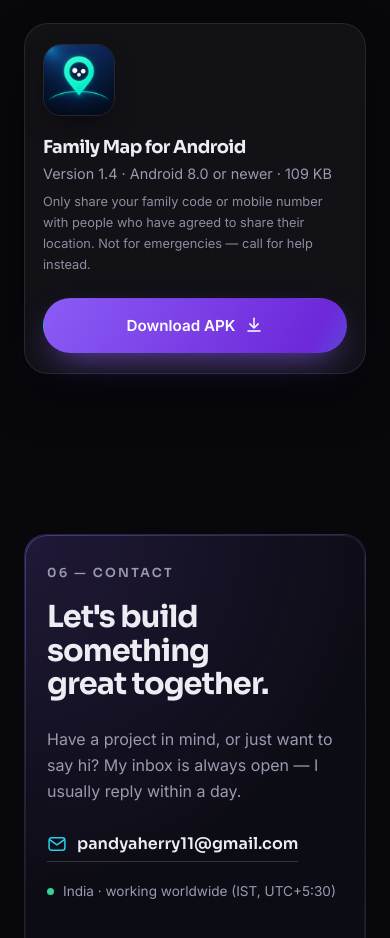
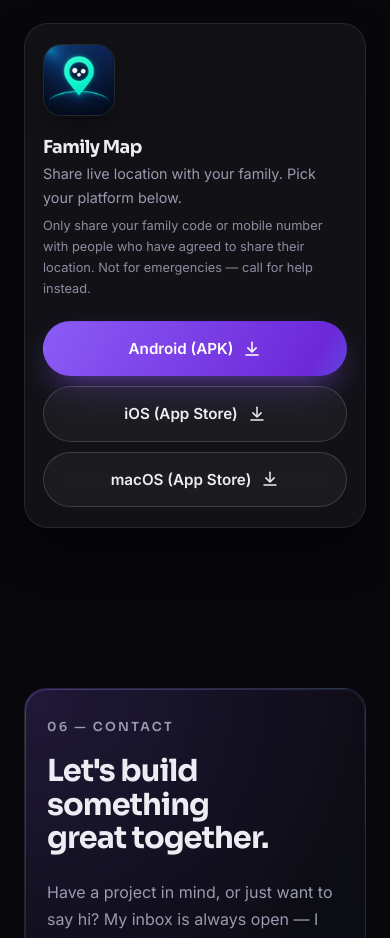
Before and after one commit to pandyaherry11/haripandya, a plain HTML site: page index.html in a window 390 px wide. Shown: the part 6080-7018 px from the top of the page. Drawn offline with Linux system fonts and the light colour scheme.

Commit message:
Add platform-specific download buttons (Android/iOS/macOS)

```diff
--- a/index.html
+++ b/index.html
@@ -393,17 +393,27 @@
         <div class="app-card reveal">
           <img class="app-icon" src="assets/family-map-icon.png" alt="Family Map app icon" width="72" height="72" />
           <div class="app-info">
-            <h3>Family Map for Android</h3>
-            <p>Version 1.4 · Android 8.0 or newer · 109 KB</p>
+            <h3>Family Map</h3>
+            <p>Share live location with your family. Pick your platform below.</p>
             <p class="app-note">
               Only share your family code or mobile number with people who have agreed to share
               their location. Not for emergencies — call for help instead.
             </p>
           </div>
-          <a class="btn btn-primary app-download" href="assets/FamilyMap.apk" download="FamilyMap.apk">
-            Download APK
-            <svg viewBox="0 0 24 24" fill="none" stroke="currentColor" stroke-width="2" stroke-linecap="round" stroke-linejoin="round" aria-hidden="true"><path d="M12 3v12" /><path d="M6.5 10.5 12 16l5.5-5.5" /><path d="M4 20h16" /></svg>
-          </a>
+          <div class="app-downloads">
+            <a class="btn btn-primary app-download" href="assets/FamilyMap.apk" download="FamilyMap.apk">
+              Android (APK)
+              <svg viewBox="0 0 24 24" fill="none" stroke="currentColor" stroke-width="2" stroke-linecap="round" stroke-linejoin="round" aria-hidden="true"><path d="M12 3v12" /><path d="M6.5 10.5 12 16l5.5-5.5" /><path d="M4 20h16" /></svg>
+            </a>
+            <a class="btn btn-ghost app-download" href="https://apps.apple.com/app/family-map" target="_blank" rel="noopener">
+              iOS (App Store)
+              <svg viewBox="0 0 24 24" fill="none" stroke="currentColor" stroke-width="2" stroke-linecap="round" stroke-linejoin="round" aria-hidden="true"><path d="M12 3v12" /><path d="M6.5 10.5 12 16l5.5-5.5" /><path d="M4 20h16" /></svg>
+            </a>
+            <a class="btn btn-ghost app-download" href="https://apps.apple.com/app/family-map" target="_blank" rel="noopener">
+              macOS (App Store)
+              <svg viewBox="0 0 24 24" fill="none" stroke="currentColor" stroke-width="2" stroke-linecap="round" stroke-linejoin="round" aria-hidden="true"><path d="M12 3v12" /><path d="M6.5 10.5 12 16l5.5-5.5" /><path d="M4 20h16" /></svg>
+            </a>
+          </div>
         </div>
       </div>
     </section>
--- a/style.css
+++ b/style.css
@@ -789,10 +789,12 @@ html[data-theme="light"] .portrait {
 .app-info p { color: var(--muted); font-size: 0.9rem; margin-top: 5px; }
 .app-info .app-note { font-size: 0.8rem; opacity: 0.9; max-width: 56ch; }
 
+.app-downloads { display: flex; gap: 10px; flex-wrap: wrap; align-items: center; }
 .app-download { flex: none; }
 
 @media (max-width: 640px) {
   .app-card { padding: 20px 18px; }
+  .app-downloads { flex-direction: column; width: 100%; }
   .app-download { width: 100%; justify-content: center; }
 }
 
```
